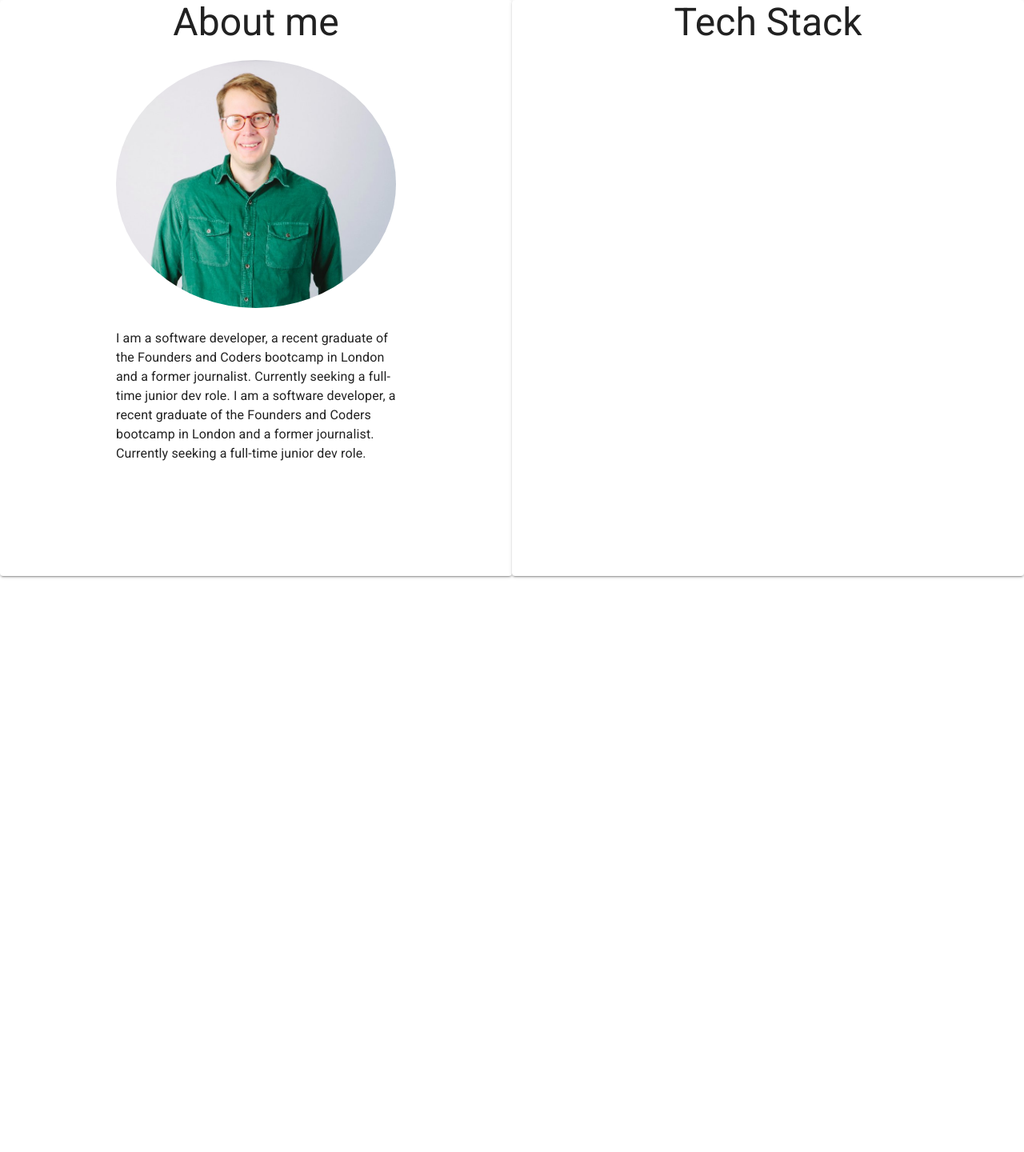
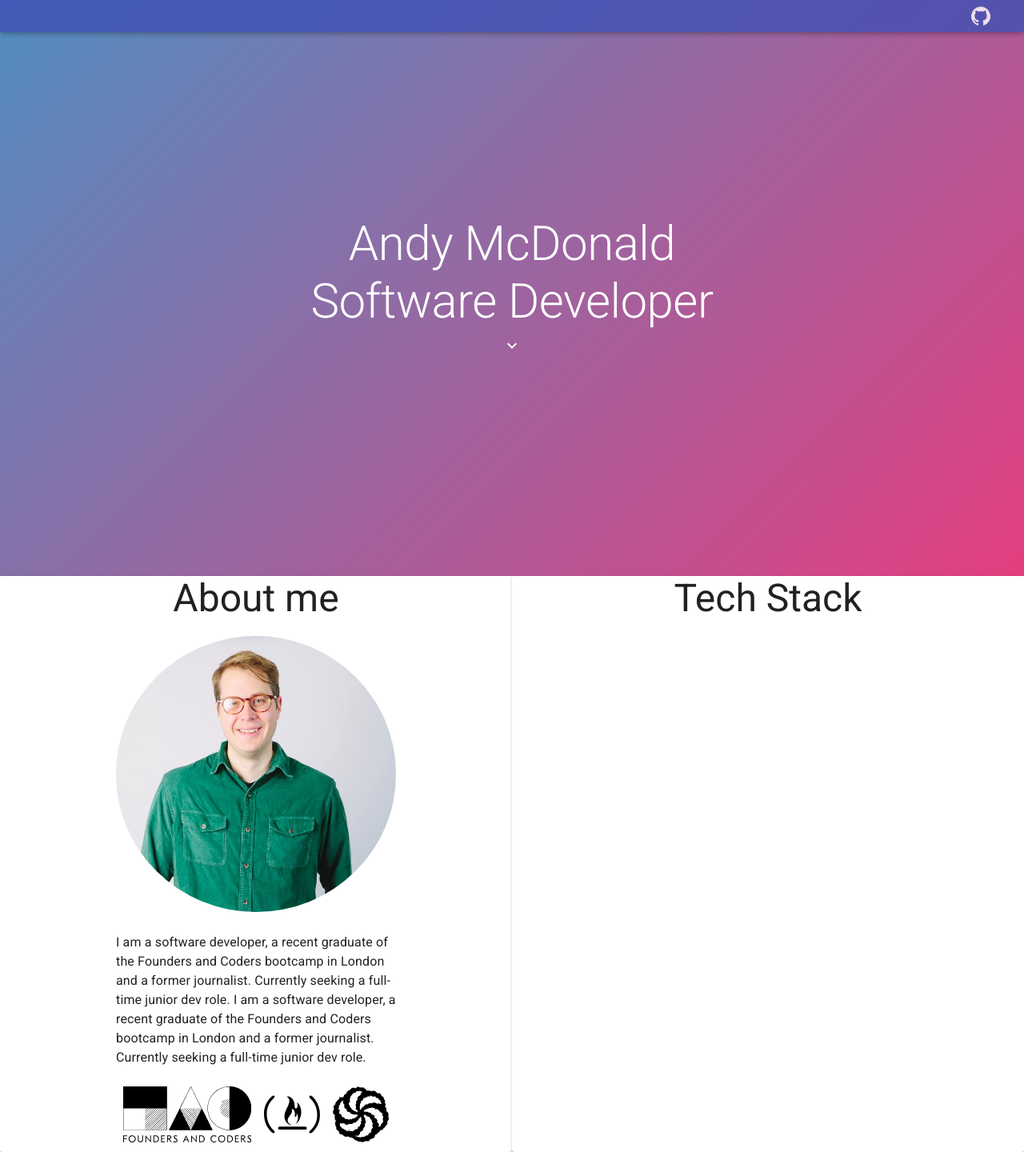
Before and after one commit to andy-mc-donald/React-Portfolio-V2, a React (Create React App) app: page / in a window 1280 px wide. Shown: the whole page at 80% size. Before the commit the page ends 800 px from the top, so only its background shows below. Built offline with nearby package versions, Linux system fonts and the light colour scheme.

Commit message:
about me mostly done

```diff
--- a/src/App.js
+++ b/src/App.js
@@ -6,7 +6,7 @@ import "./App.css";
 function App() {
   return (
     <div className="App">
-      {/* <Page1 /> */}
+      <Page1 />
       <Page2 />
     </div>
   );
--- a/src/Components/AboutMe.js
+++ b/src/Components/AboutMe.js
@@ -3,10 +3,14 @@ import React from "react";
 import Typography from "@material-ui/core/Typography";
 import { makeStyles } from "@material-ui/core/styles";
 import Card from "@material-ui/core/Card";
-import CardHeader from "@material-ui/core/CardHeader";
+// import CardHeader from "@material-ui/core/CardHeader";
 import CardMedia from "@material-ui/core/CardMedia";
 import CardContent from "@material-ui/core/CardContent";
 import AndyPic from "../Assets/about-me-images-svgs/Andy_McDonald.jpg";
+// import SvgIcon from '@material-ui/core/SvgIcon';
+import { ReactComponent as FAC } from "../Assets/about-me-images-svgs/FAC_logo.svg";
+import { ReactComponent as FCC } from "../Assets/about-me-images-svgs/FreeCodeCamp.svg";
+import { ReactComponent as CodeWars } from "../Assets/about-me-images-svgs/Codewars_logo.svg";
 
 const useStyles = makeStyles({
   root: {
@@ -19,10 +23,10 @@ const useStyles = makeStyles({
   title: {
     paddingBottom: '3%'
   },
-  media: {
+  picture: {
     // height: 'auto',
     // width: '50%',
-    height: "43%",
+    height: "350px",
     width: "auto",
     maxWidth: "350px",
     maxHeight: "350px",
@@ -34,6 +38,17 @@ const useStyles = makeStyles({
   description: {
     paddingTop: '3%',
     maxWidth: "350px"
+  },
+  // iconBox: {
+  //   display: 'flex',
+  //   flexDirection: 'row',
+  //   justify: 'space-around'
+  // },
+  icon: {
+    maxWidth: '350px',
+    width: "auto",
+    height: "70px",
+    padding: "8px"
   }
 
 });
@@ -46,7 +61,7 @@ function AboutMe() {
         About me
       </Typography>
       <CardMedia
-        className={classes.media}
+        className={classes.picture}
         src={AndyPic}
         component="img"
         title="Headshot"
@@ -60,6 +75,11 @@ function AboutMe() {
           full-time junior dev role.
         </Typography>
       </CardContent>
+      <div justify="space-around">
+      <FAC className={classes.icon}/>
+      <FCC className={classes.icon}/>
+      <CodeWars className={classes.icon}/>
+      </div>
     </Card>
   );
 }
--- a/src/Components/NameText.js
+++ b/src/Components/NameText.js
@@ -29,6 +29,8 @@ const useStyles = makeStyles(theme => ({
   arrow: {
     fontSize: "2rem",
     color: "white",
+    // display: 'flex',
+    // alignItems: 'flex-end'
     // paddingTop: 100
   }
 }));
@@ -46,7 +48,7 @@ function LandingText() {
       justify="center"
       alignItems="center"
     >
-      <Grid item xs={0} justify="center">
+      <Grid item xs={0}>
         <Typography
           className={classes.text}
           variant="h2"
@@ -56,7 +58,7 @@ function LandingText() {
         </Typography>
         </Grid>
 
-        <Grid item xs={0} justify="center">
+        <Grid item xs={0}>
         <Typography
           className={classes.text}
           variant="h2"
@@ -65,8 +67,7 @@ function LandingText() {
           Software Developer
         </Typography>
       </Grid>
-
-      <Grid item xs={0} justify="center" className={classes.arrow}>
+      <Grid item xs={0} className={classes.arrow}>
         <ExpandMoreIcon />
       </Grid>
     </Grid>
```
Also changed, not shown: src/Assets/about-me-images-svgs/FreeCodeCamp.svg (renamed from src/Assets/about-me-images-svgs/FreeCodeCamp_logo.svg).
